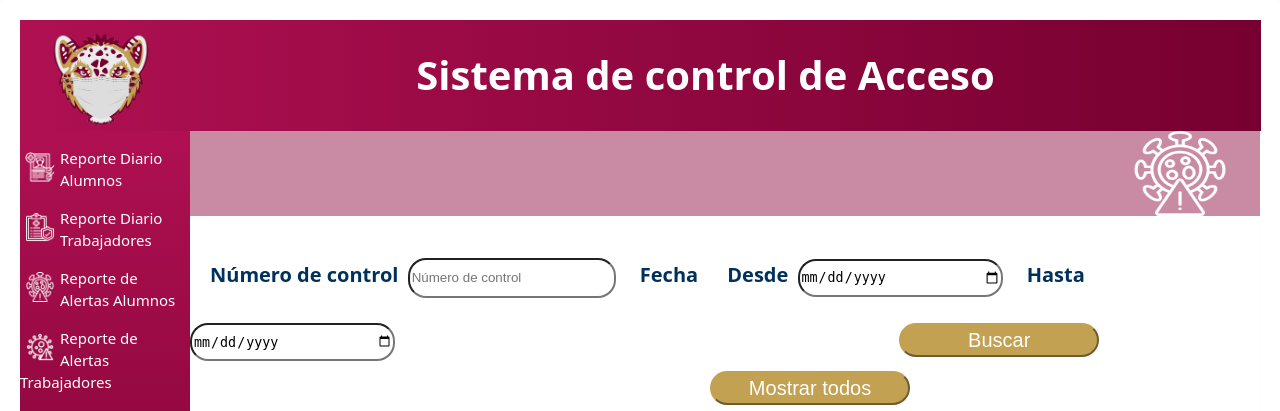
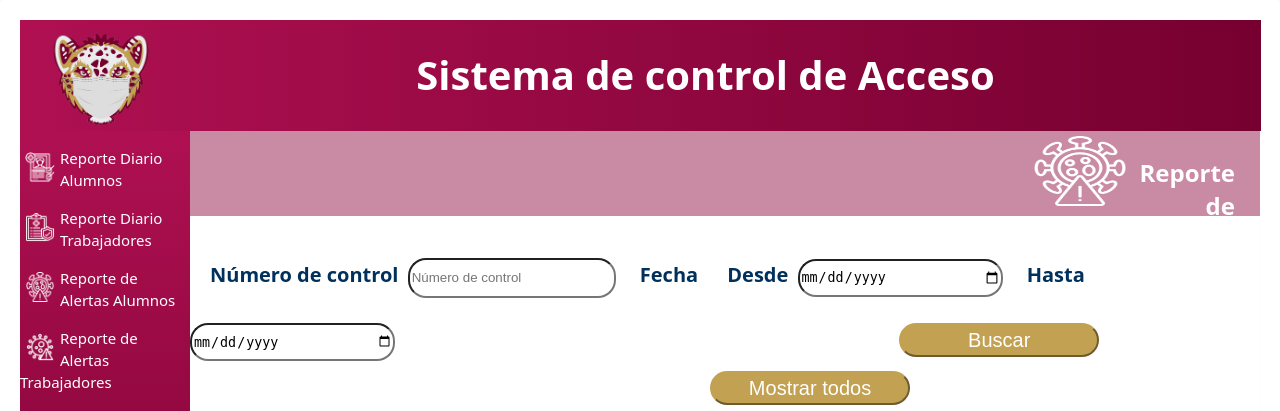
Before and after one commit to andyhermed/covitec, a PHP site: page /alertas_alumnos.php in a window 1280 px wide. Shown: the top 411 px of the page. Run offline with PHP 8.4, Linux system fonts and the light colour scheme; data that the repository does not hold is empty.

Commit message:
Update style.css

```diff
--- a/css/style.css
+++ b/css/style.css
@@ -30,10 +30,10 @@ hr{
 }
 
 .etiqueta img{
-    margin-top: 0px ! important;
-    width: 100px;
-    height: 85px;
-    padding-left: 910px ! important;
+    margin-top: 5px ! important;
+    width: 60px;
+    height: 70px;
+    padding-left: 810px ! important;
 }
 .container .header #titulo {
     width: 100%;
@@ -63,6 +63,8 @@ hr{
     text-align: center;
     font-size: 15px;
     margin: 10px 5px 0 0;
+    display: inline;
+    transition: 0.5s ease;
 }
 .container #navegacion #reporte img{
     width: 30px;
```
